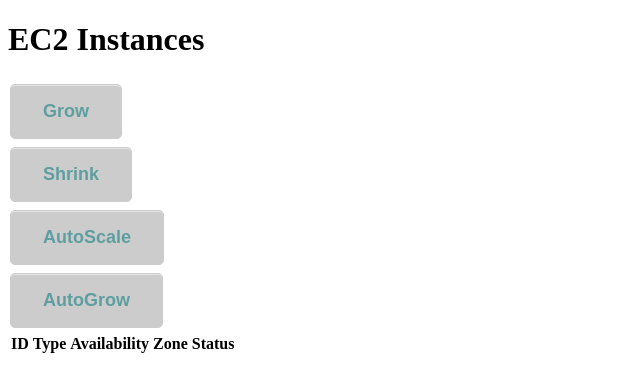
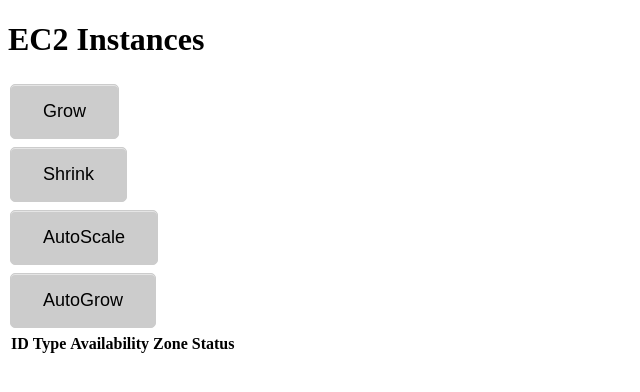
Before and after one commit to AnqiPang/manager-app, a Flask app: page /ec2_examples in a window 1280 px wide. Shown: the top 392 px of the page, without its empty margins (0-640 px from the left). Run offline with Flask 2, Linux system fonts and the light colour scheme; data that the repository does not hold is empty; some libraries are stand-ins or nearby versions.

Commit message:
form button

```diff
--- a/app/templates/ec2_examples/list.html
+++ b/app/templates/ec2_examples/list.html
@@ -9,8 +9,6 @@
         padding: 16px 32px;
         margin: 4px 2px;
         font-size: 18px;
-        font-weight: bold;
-        color: #5F9EA0;
         -moz-border-radius: 5px;
         -webkit-border-radius: 5px;
         border: 1px solid #ccc;
```
